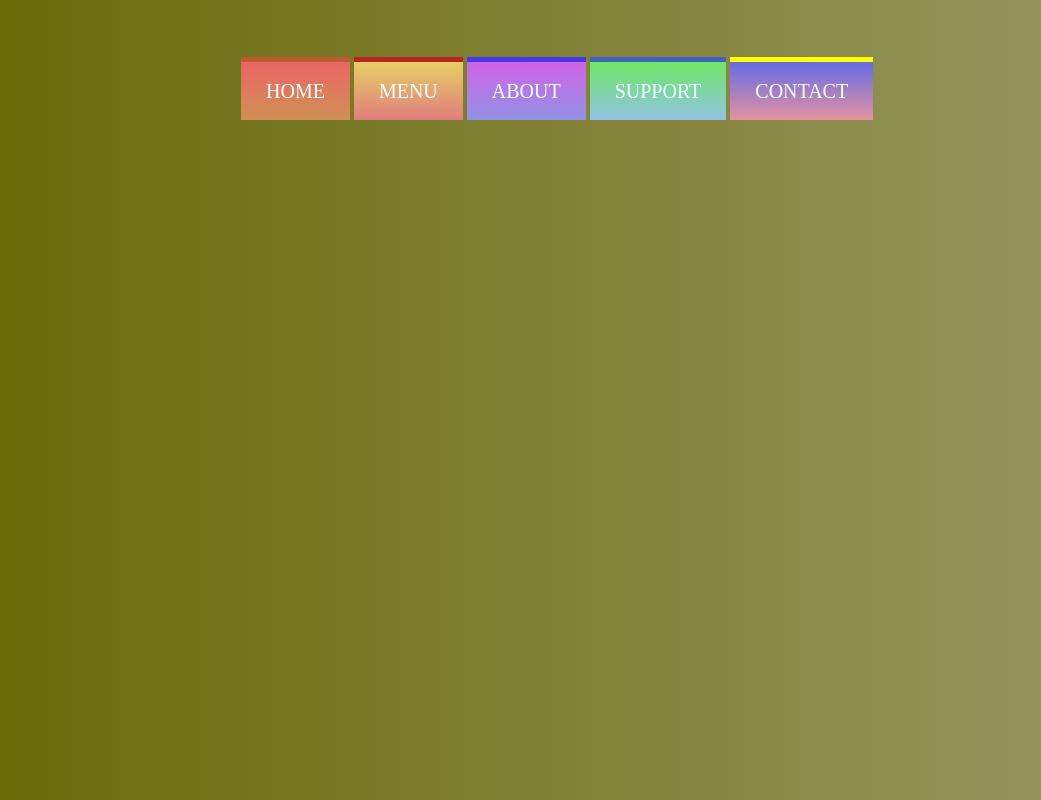
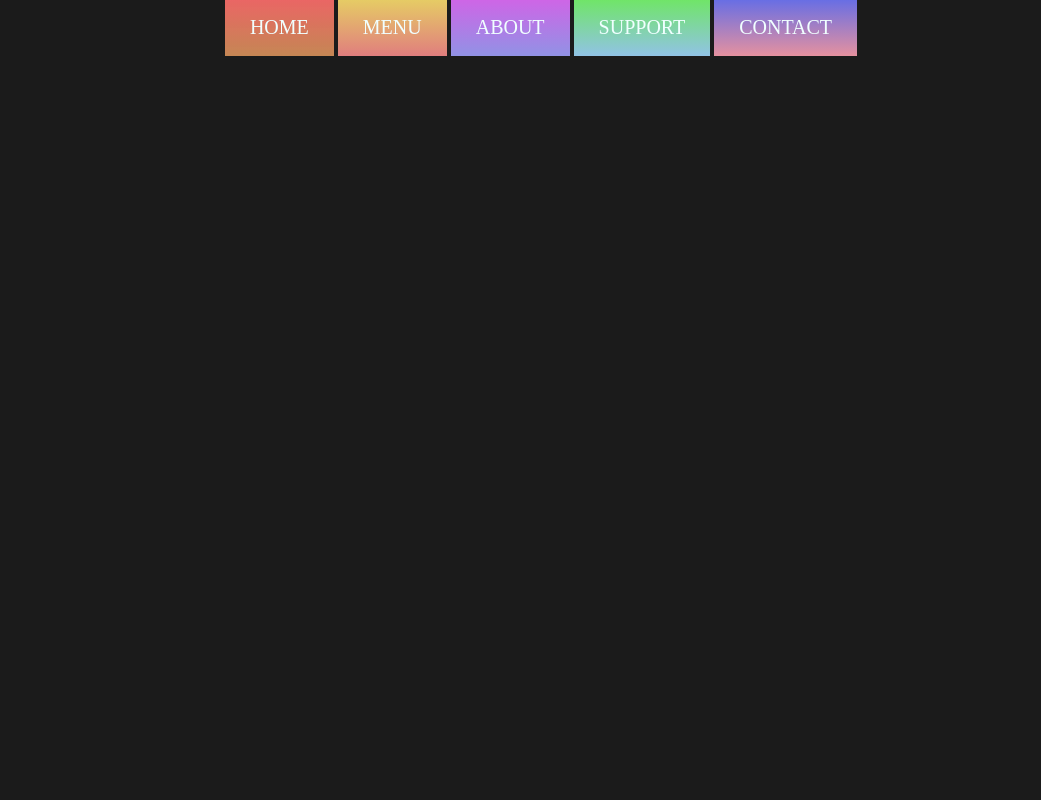
Before and after one commit to Aditya-Sinha-ADI/Aditya-sinha-ADI., a plain HTML site: page index.html in a window 1280 px wide. Shown: the whole page, without its empty margins (119-1160 px from the left). Drawn offline with Linux system fonts and the light colour scheme.

Commit message:
Update index.html

```diff
--- a/index.html
+++ b/index.html
@@ -6,14 +6,11 @@
         </title>
         <style>
             body{
-                background: linear-gradient(to right, rgb(102, 102, 0), rgb(153, 153, 102));
+                background-color: rgb(27, 27, 27);
             }
             ul {
                 list-style-type: none;
-                position: absolute;
-                top: 8%;
-                left: 25%;
-            }
+                text-align: center;            }
             li {
                 display: inline-block;
             }
```
